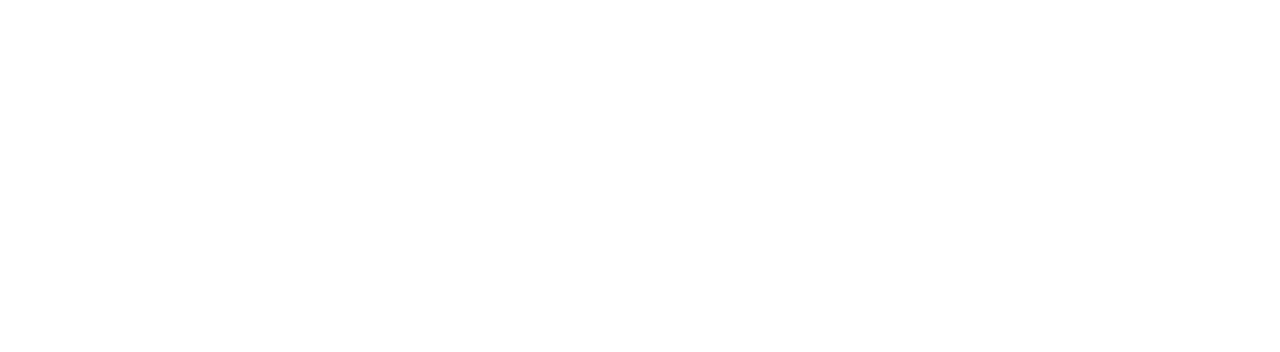
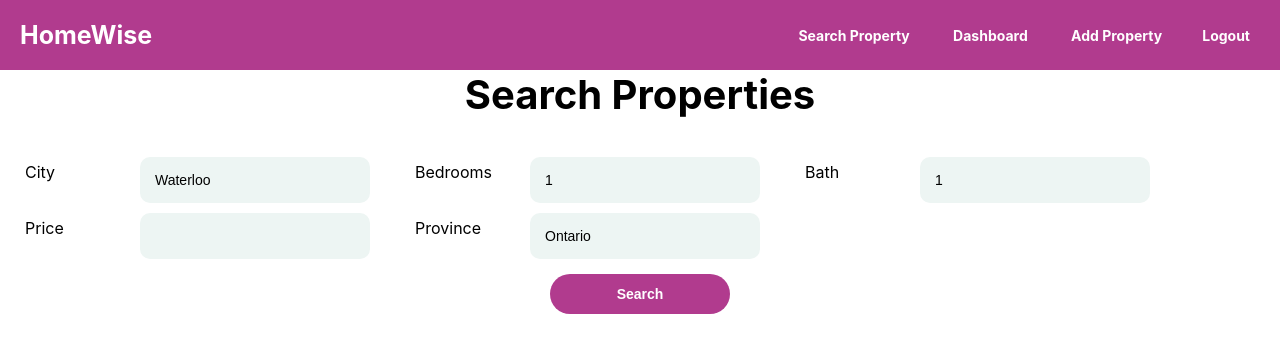
Before and after one commit to rohittha/RealEstate_FrontEnd, a React (Create React App) app: page /searchProperty in a window 1280 px wide. Before the commit this address had no page. Shown: the top 352 px of the page. Built offline with nearby package versions, Linux system fonts and the light colour scheme.

Commit message:
created new Search property component

```diff
--- a/src/App.js
+++ b/src/App.js
@@ -3,6 +3,7 @@
 import Signup from "./components/Signup";
 import Login from "./components/Login";
 import AddProperty from "./components/AddProperty";
+import SearchProperty from "./components/SearchProperty";
 import AdminDashboard from "./components/AdminDashboard";
 import { useDispatch, useSelector } from "react-redux";
 
@@ -19,6 +20,7 @@
       <Route path="/login" exact element={<Login />} />
       {/* <Route path="/main" exact element={<AdminDashboard />} /> */}
       <Route path="/admindashboard" exact element={<AdminDashboard />} />
+      <Route path="/searchProperty" exact element={<SearchProperty />} />
       <Route path="/" element={<Navigate replace to="/login" />} />
     </Routes>
   );
--- a/src/components/AdminDashboard/index.js
+++ b/src/components/AdminDashboard/index.js
@@ -37,7 +37,7 @@
   const fetchData = async (e) => {
     try {
       console.log("In Admin dash!");
-      //const url = "http://localhost:8080/api/properties/getAllProperty";
+      // const url = "http://localhost:8080/api/properties/getAllProperty";
       const url =
         "https://homewise-backend.azurewebsites.net/api/properties/getAllProperty";
 
@@ -57,34 +57,34 @@
     }
   };
 
-  const handleSubmit = async (e) => {
-    e.preventDefault(); // Prevent default form submission
-    try {
-      console.log("In Search properties!");
-      console.log("searchfields:", searchfields);
-      //const url = "http://localhost:8080/api/properties/getProperties";
-      const url =
-        "https://homewise-backend.azurewebsites.net/api/properties/getProperties";
-      const response = await axios.post(url, searchfields);
-      const resdata = response.data;
-      console.log("Data from Node+= ", resdata);
-      setData(resdata);
-      //window.location = "/";
-    } catch (error) {
-      if (
-        error.response &&
-        error.response.status >= 400 &&
-        error.response.status <= 500
-      ) {
-        setError(error.response.data.message);
-      }
-    }
-  };
+  // const handleSubmit = async (e) => {
+  //   e.preventDefault(); // Prevent default form submission
+  //   try {
+  //     console.log("In Search properties!");
+  //     console.log("searchfields:", searchfields);
+  //     const url = "http://localhost:8080/api/properties/getProperties";
+  //     // const url =
+  //     // "https://homewise-backend.azurewebsites.net/api/properties/getProperties";
+  //     const response = await axios.post(url, searchfields);
+  //     const resdata = response.data;
+  //     console.log("Data from Node+= ", resdata);
+  //     setData(resdata);
+  //     //window.location = "/";
+  //   } catch (error) {
+  //     if (
+  //       error.response &&
+  //       error.response.status >= 400 &&
+  //       error.response.status <= 500
+  //     ) {
+  //       setError(error.response.data.message);
+  //     }
+  //   }
+  // };
 
   return (
     <div>
       <Navbar />
-      <section className={styles.searchFields}>
+      {/* <section className={styles.searchFields}>
         <form className={styles.form_container} onSubmit={handleSubmit}>
           <h1>Search Properties</h1>
           <div className={styles.filterFieldsContainer}>
@@ -138,7 +138,7 @@
             Search
           </button>
         </form>
-      </section>
+      </section> */}
       <div className={styles.cardsContainer}>
         {data.map((item) => (
           <PropertyCard key={item.id} data={item} />
--- a/src/components/Navbar/index.js
+++ b/src/components/Navbar/index.js
@@ -22,6 +22,10 @@
         </Link> */}
 
         <div>
+          <Link to="/searchProperty">
+            {/* Need to put a small search icon */}
+            <a className={styles.white_btn}> Search Property </a>
+          </Link>
           <Link to="/admindashboard">
             <a className={styles.white_btn}> Dashboard </a>
           </Link>
--- /dev/null
+++ b/src/components/SearchProperty/index.js
@@ -0,0 +1,151 @@
+import { React, useState, useEffect } from "react";
+import PropertyCard from "../PropertyCard/index";
+import styles from "./styles.module.css";
+import axios from "axios";
+import Navbar from "../Navbar";
+import { useDispatch, useSelector } from "react-redux";
+import { searchProperties } from "../../redux/features/properties/propertiesSlice";
+
+function SearchProperty() {
+    const dispatch = useDispatch();
+    const { searchfields } = useSelector((store) => store.props);
+
+    const [formData, setFormData] = useState(searchfields);
+    const [data, setData] = useState([]);
+    const [error, setError] = useState("");
+
+    const handleChange = ({ currentTarget: input }) => {
+        // console.log("city", city);
+        // console.log("bedrooms", bedrooms);
+        // console.log("baths", baths);
+        // console.log("price", price);
+        // console.log("province", province);
+        // const updatedSearchState = {
+        //   ...searchState,
+        //   [input.name]: input.value,
+        // };
+        //console.log("updatedSearchState", searchState);
+        setFormData({ ...formData, [input.name]: input.value });
+        dispatch(searchProperties({ [input.name]: input.value }));
+    };
+    //pass state parameters to fetchdata to query from MongoDB
+    // useEffect(() => {
+    //     console.log("Render component");
+    //     fetchData();
+    // }, []);
+
+    // const fetchData = async (e) => {
+    //     try {
+    //         console.log("In Admin dash!");
+    //         const url = "http://localhost:8080/api/properties/getAllProperty";
+    //         // const url =
+    //         //   "https://homewise-backend.azurewebsites.net/api/properties/getAllProperty";
+
+    //         const response = await axios.get(url);
+    //         const resdata = response.data;
+    //         console.log("Data from Node+= ", resdata);
+    //         setData(resdata);
+    //         //window.location = "/";
+    //     } catch (error) {
+    //         if (
+    //             error.response &&
+    //             error.response.status >= 400 &&
+    //             error.response.status <= 500
+    //         ) {
+    //             setError(error.response.data.message);
+    //         }
+    //     }
+    // };
+
+    const handleSubmit = async (e) => {
+        e.preventDefault(); // Prevent default form submission
+        try {
+            console.log("In Search properties!");
+            console.log("searchfields:", searchfields);
+            const url = "http://localhost:8080/api/properties/getProperties";
+            // const url =
+            // "https://homewise-backend.azurewebsites.net/api/properties/getProperties";
+            const response = await axios.post(url, searchfields);
+            const resdata = response.data;
+            console.log("Data from Node+= ", resdata);
+            setData(resdata);
+            //window.location = "/";
+        } catch (error) {
+            if (
+                error.response &&
+                error.response.status >= 400 &&
+                error.response.status <= 500
+            ) {
+                setError(error.response.data.message);
+            }
+        }
+    };
+
+    return (
+        <div>
+            <Navbar />
+            <section className={styles.searchFields}>
+                <form className={styles.form_container} onSubmit={handleSubmit}>
+                    <h1>Search Properties</h1>
+                    <div className={styles.filterFieldsContainer}>
+                        <div className={styles.filterField}>
+                            <label className={styles.label}>City</label>
+                            <input
+                                name="city"
+                                onChange={handleChange}
+                                value={formData.city}
+                                className={styles.input}
+                            ></input>
+                        </div>
+                        <div className={styles.filterField}>
+                            <label className={styles.label}>Bedrooms</label>
+                            <input
+                                name="bedrooms"
+                                onChange={handleChange}
+                                value={formData.bedrooms}
+                                className={styles.input}
+                            ></input>
+                        </div>
+                        <div className={styles.filterField}>
+                            <label className={styles.label}>Bath</label>
+                            <input
+                                name="baths"
+                                onChange={handleChange}
+                                value={formData.baths}
+                                className={styles.input}
+                            ></input>
+                        </div>
+                        <div className={styles.filterField}>
+                            <label className={styles.label}>Price</label>
+                            <input
+                                name="price"
+                                onChange={handleChange}
+                                value={formData.price}
+                                className={styles.input}
+                            ></input>
+                        </div>
+                        <div className={styles.filterField}>
+                            <label className={styles.label}>Province</label>
+                            <input
+                                name="province"
+                                onChange={handleChange}
+                                value={formData.province}
+                                className={styles.input}
+                            ></input>
+                        </div>
+                    </div>
+                    <button type="submit" className={styles.green_btn}>
+                        Search
+                    </button>
+                </form>
+            </section>
+            <div className={styles.cardsContainer}>
+                {data.map((item) => (
+                    <PropertyCard key={item.id} data={item} />
+                ))}
+            </div>
+        </div>
+    );
+}
+
+export default SearchProperty;
--- /dev/null
+++ b/src/components/SearchProperty/styles.module.css
@@ -0,0 +1,77 @@
+.cardsContainer {
+  display: flex;
+  flex-direction: row;
+  flex-wrap: wrap;
+}
+
+.form_container {
+  display: flex;
+  flex-direction: column;
+  align-items: center;
+}
+
+.form_container h1 {
+  font-size: 40px;
+  margin-top: 0;
+}
+
+.input {
+  outline: none;
+  border: none;
+  width: 200px;
+  padding: 15px;
+  border-radius: 10px;
+  background-color: #edf5f3;
+  margin: 5px 0;
+  font-size: 14px;
+}
+
+.label {
+  width: 100px;
+  margin: 5px 5px;
+  box-sizing: border-box;
+  padding: 5px 0;
+}
+
+.filterField {
+  width: 350px;
+  display: flex;
+  justify-content: space-between;
+  margin: 0px 20px;
+}
+
+.error_msg {
+  width: 370px;
+  padding: 15px;
+  margin: 5px 0;
+  font-size: 14px;
+  background-color: #f34646;
+  color: white;
+  border-radius: 5px;
+  text-align: center;
+}
+
+.filterFieldsContainer {
+  display: flex;
+  flex-wrap: wrap;
+  flex-direction: row;
+}
+
+.white_btn,
+.green_btn {
+  border: none;
+  outline: none;
+  padding: 12px 0;
+  background-color: white;
+  border-radius: 20px;
+  width: 180px;
+  font-weight: bold;
+  font-size: 14px;
+  cursor: pointer;
+}
+
+.green_btn {
+  background-color: #b13b8e;
+  color: white;
+  margin: 10px;
+}
```
